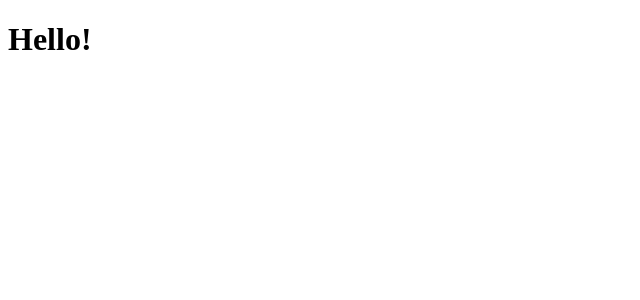
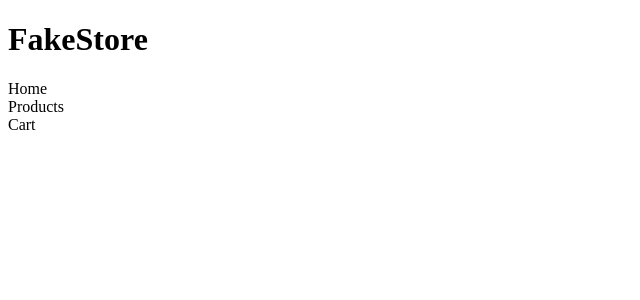
Before and after one commit to gefgu/shopping-cart, a React (Create React App) app: page / in a window 1280 px wide. Shown: the top 300 px of the page, without its empty margins (0-640 px from the left). Built offline with nearby package versions, Linux system fonts and the light colour scheme.

Commit message:
Add heading component with html elements

```diff
--- a/src/App.js
+++ b/src/App.js
@@ -1,5 +1,11 @@
+import Header from "./components/Header";
+
 const App = () => {
-  return <h1>Hello!</h1>;
+  return (
+    <div>
+      <Header />
+    </div>
+  );
 };
 
 export default App;
--- /dev/null
+++ b/src/components/Header.js
@@ -0,0 +1,14 @@
+const Header = () => {
+  return (
+    <div>
+      <h1>FakeStore</h1>
+      <nav>
+        <div>Home</div>
+        <div>Products</div>
+        <div>Cart</div>
+      </nav>
+    </div>
+  );
+};
+
+export default Header;
```
